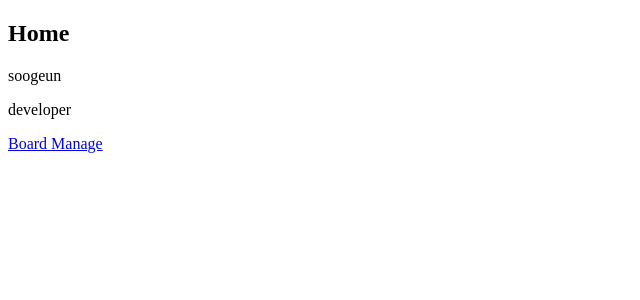
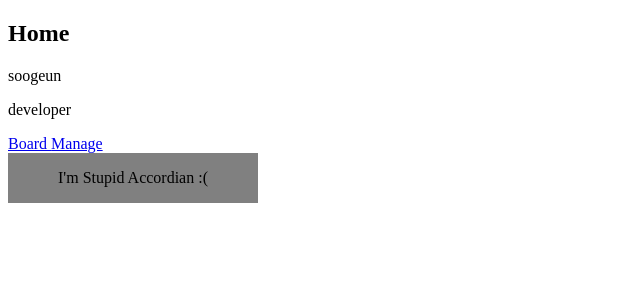
Before and after one commit to bwmelon97/Web_Study, a React (Create React App) app in the folder context-api/: page / in a window 1280 px wide. Shown: the top 300 px of the page, without its empty margins (0-640 px from the left). Built offline with nearby package versions, Linux system fonts and the light colour scheme.

Commit message:
create StupidAccordian

```diff
--- /dev/null
+++ b/context-api/src/components/StupidAccordian/StupidAccordian.style.ts
@@ -0,0 +1,39 @@
+import styled from 'styled-components';
+
+
+export const Wrapper = styled.div`
+    width: 250px;
+`;
+
+export const Header = styled.div`
+    width: 100%;
+    height: 50px;
+
+    background-color: gray;
+    cursor: pointer;
+
+    /* 글자의 드레그, 더블클릭, 블럭지정을 방지 */
+    -ms-user-select: none;
+    -moz-user-select: -moz-none;
+    -khtml-user-select: none;
+    -webkit-user-select: none;
+    user-select: none;
+
+    display: flex;
+    align-items: center;
+    justify-content: center;
+`;
+
+type BodyProps = {
+    isOpen: boolean;
+}
+
+export const Body = styled.div <BodyProps> `
+    /* width: 100%; */
+    height: 150px;
+    padding: 20px;
+
+    border: solid 1px gray;
+
+    display: ${props => props.isOpen ? 'flex' : 'none'};
+`;
--- /dev/null
+++ b/context-api/src/components/StupidAccordian/index.tsx
@@ -0,0 +1,19 @@
+import React, { useState } from "react";
+
+import * as S from "./StupidAccordian.style";
+
+
+function StupidAccordian () {
+
+    const [isOpen, setIsOpen] = useState<boolean>(false);
+
+    return (
+        <S.Wrapper>
+            <S.Header onClick={() => setIsOpen(!isOpen)} >I'm Stupid Accordian :(</S.Header>
+            <S.Body isOpen={isOpen} >But I have warm heart ^-^</S.Body>
+        </S.Wrapper>
+    )
+}
+
+
+export default StupidAccordian;
--- a/context-api/src/pages/Home.tsx
+++ b/context-api/src/pages/Home.tsx
@@ -2,6 +2,7 @@ import React, { useContext } from "react";
 import { Link } from 'react-router-dom';
 
 import { UserContext } from "../store/users";
+import StupidAccordian from "../components/StupidAccordian";
 
 function Home () {
 
@@ -15,6 +16,8 @@ function Home () {
 
             <Link to='/board' > Board </Link>
             <Link to='/manage' > Manage </Link>
+
+            <StupidAccordian />
         </div>
     )
 }
```
